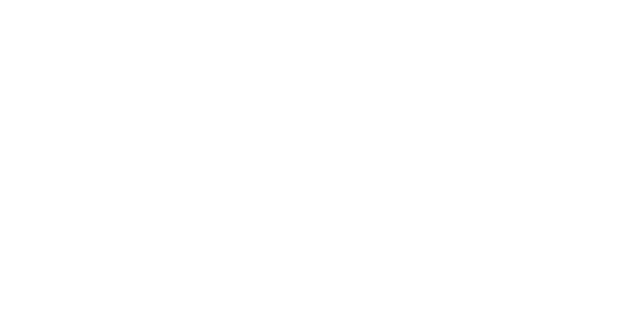
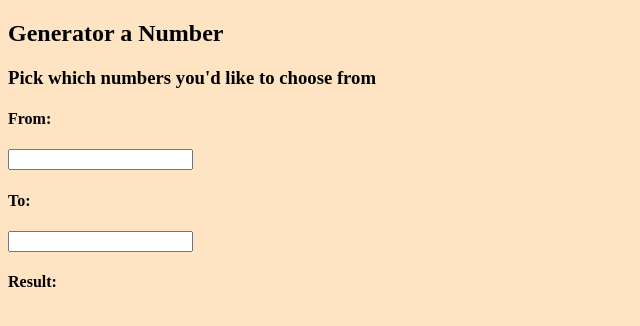
Before and after one commit to benzed3/RandomNumberGenerator, a plain HTML site: page index.html in a window 1280 px wide. Shown: the whole page, without its empty margins (0-640 px from the left). Drawn offline with Linux system fonts and the light colour scheme.

Commit message:
added basic html

```diff
--- a/index.html
+++ b/index.html
@@ -11,6 +11,14 @@
 
 <body>
 
+    <h2>Generator a Number</h2>
+    <h3>Pick which numbers you'd like to choose from</h3>
+    <h4>From:</h4>
+    <input type="number" id="quantity1" name="quantity1">
+    <h4>To:</h4>
+    <input type="number" id="quantity2" name="quantity2">
+    <h4>Result:</h4>
+
 </body>
 
 </html>
--- a/style.css
+++ b/style.css
@@ -0,0 +1,3 @@
+body {
+    background: bisque;
+}
```
